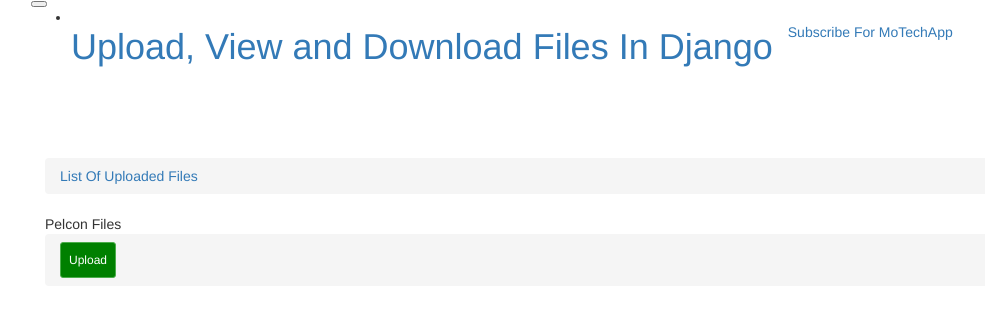
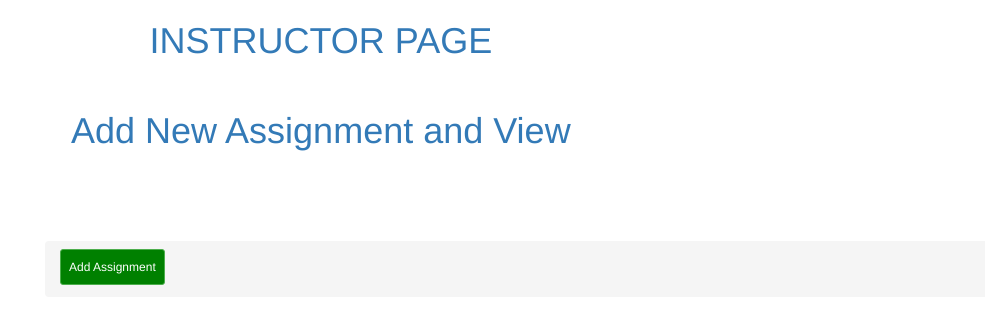
Before and after one commit to kabirulislam95/ClassWebsite, a Django app: page /pelcon in a window 1280 px wide. Shown: the top 325 px of the page, without its empty margins (0-985 px from the left). Run offline with Django 3.2, Linux system fonts and the light colour scheme; data that the repository does not hold is empty; some libraries are stand-ins or nearby versions.

Commit message:
modified html file

```diff
--- a/classweb/templates/myUpload.html
+++ b/classweb/templates/myUpload.html
@@ -22,7 +22,7 @@
     </span>
   </div>
 </nav>
-<body id="bg" style="background-image: url('{% static "comment/images/4.jpg"%}');">
+<body id="bg">
 
 <div class="modal fade" tabindex="-1" role="dialog" id="modal" >
   <div class="modal-dialog" role="document">
@@ -40,7 +40,7 @@
                 <li class="breadcrumb-item">
                     <a href="#"></a>
 
-                    <a  class="btn btn-sm btn-success" href="{% url 'pelcon' %}" style="padding: 8px; float: right; background-color: green; color: white;">Back</a>
+                    <a  class="btn btn-sm btn-success" href="{% url 'pelcon' %}" style="padding: 8px; float: right; text-decoration:none; background-color: green; color: white;">Add More Assignment</a>
                 </li>
             </ol>
              {% for message in messages %}
--- a/classweb/templates/pelcon.html
+++ b/classweb/templates/pelcon.html
@@ -7,19 +7,19 @@
 
 <nav class="navbar navbar-expand-lg navbar-light bg-light fixed-top">
   <a class="navbar-brand" href="#"></a>
-  <button class="navbar-toggler" type="button" data-toggle="collapse" data-target="#navbarText" aria-controls="navbarText" aria-expanded="true" aria-label="Toggle navigation">
+  <!-- <button class="navbar-toggler" type="button" data-toggle="collapse" data-target="#navbarText" aria-controls="navbarText" aria-expanded="true" aria-label="Toggle navigation">
     <span class="navbar-toggler-icon"></span>
-  </button>
+  </button> -->
   <div class="collapse navbar-collapse" id="navbarText">
     <ul class="navbar-nav mr-auto">
-      <li class="nav-item active">
-        <a class="nav-link" href="#"><span class="sr-only">(current)</span></a>
-      </li>
-      <h1 class="text-primary">Upload, View and Download Files In Django</h1>
+      <!-- <li class="nav-item active">
+        <a class="nav-link" href="#"><span class="sr-only"></span></a>
+      </li> -->
+      <h1 class="text-primary" style="text-align: center;">INSTRUCTOR PAGE</h1>
+      <br>
+      <h1 class="text-primary" style="text-align: center;">Add New Assignment and View</h1>
     </ul>
-    <span class="navbar-text text-primary">
-      Subscribe For MoTechApp
-    </span>
+
   </div>
 </nav>
 <body id="bg">
@@ -39,25 +39,25 @@
 
     	<div id="content-wrapper">
         <div class="container-fluid">
-            <ol class="breadcrumb">
+            <!-- <ol class="breadcrumb">
                 <li class="breadcrumb-item">
                     <a href="">List Of Uploaded Files</a>
                 </li>
-            </ol>
-            <div class="card mb-3">
+            </ol> -->
+            <!-- <div class="card mb-3">
                 <div class="card-header">
                     <i class="fas fa-table"></i>
                     Pelcon Files
                 </div>
-                <div class="card-body">
+                <div class="card-body"> -->
 
             <!-- Breadcrumbs-->
             <ol class="breadcrumb">
-                <li class="breadcrumb-item">
-                    <a href="#"></a>
 
-                    <a  class="btn btn-sm btn-success" href="{% url 'myupload' %}" style="padding: 8px; float: right; background-color: green; color: white;">Upload</a>
-                </li>
+
+
+                    <a  class="btn btn-sm btn-success" href="{% url 'myupload' %}" style="padding: 8px; float: left; text-decoration: none; background-color: green; color: white;">Add Assignment</a>
+                <br><br>
             </ol>
              {% for message in messages %}
                         <div class="alert alert-{{ message.tags }} alert-dismissible" role="alert">
@@ -71,16 +71,16 @@
                 <div class="card-body">
                     <div class="table-responsive">
                         <table class="table table-bordered" id="dataTable" width="100%" cellspacing="0">
-                            <thead>
-                            <tr>
+                            <!-- <thead>
+                            <tr> -->
                                 <!-- <th>No</th>
                                 <th>Cover</th> -->
                                 <!-- <th>File Name</th>
                                 <th>Owner</th>
                                 <th>View</th>
                                 <th>Download</th> -->
-                            </tr>
-                            </thead>
+                            <!-- </tr>
+                            </thead> -->
                             <tbody>
 
 
@@ -92,13 +92,13 @@
                                 <tr>
                                     <td>{{ forloop.counter }}</td>
 
-                                    <td>
+                                    <!-- <td>
                                     {% if file.cover %}
                                     <img src="{{ file.cover.url }}" alt="{{ file.name }}" style="width:100px; height: 100px">
                                     {% else %}
                                     <span class="text-muted">No cover</span>
                                     {% endif %}
-                                   </td>
+                                   </td> -->
 
                                    <!-- filename and owner -->
                                     <td>{{ file.name }}</td>
@@ -108,30 +108,23 @@
                                     {% if file.pdf %}
                                       <a href="{{ file.pdf.url }}" class="btn btn-outline-primary" target="_blank">
                                     View PDF</a>
+
                                     {% else %}
                                     <span class="text-muted">No PDF</span>
+
                                     {% endif %}
                                   </td>
 
-                                  <td>
-                                    {% if file.pdf %}
-                                      <!-- <a href="{{ file.pdf.url }}" download class="btn btn-outline-success">
-                                    Download PDF</a> -->
 
-                                    <!-- <a  class="btn btn-sm btn-success" href="{% url 'myupload' %}" style="padding: 8px; float: right; background-color: green; color: white;">Upload</a> -->
-                                    {% else %}
-                                    <span class="text-muted">No PDF</span>
-                                    {% endif %}
-                                  </td>
                                 </tr>
 
                                 <!-- end for and if -->
                                 {% endfor %}
+
                                 {% endif %}
                             </tbody>
+
                         </table>
-
-
 
 
                           {% if is_paginated %}
```
